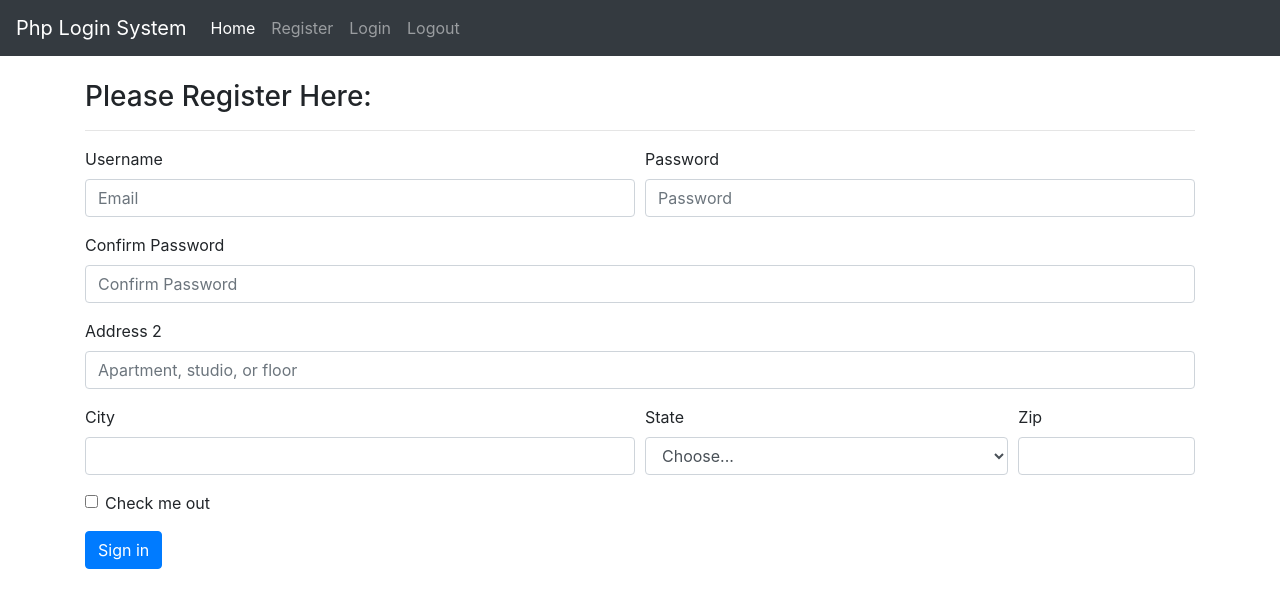
After one commit to khushbuw-mobio/Php_Assignment, a PHP site: page /reg.php in a window 1280 px wide. The commit adds this page. Shown: the top 608 px of the page. Run offline with PHP 8.4, Linux system fonts and the light colour scheme; a stand-in replaces the project's code that opens the database connection.

Commit message:
"all done"

```diff
--- /dev/null
+++ b/reg.php
@@ -0,0 +1,188 @@
+<?php
+require_once "config.php";
+
+$username = $password = $confirm_password = "";
+$username_err = $password_err = $confirm_password_err = "";
+
+if ($_SERVER['REQUEST_METHOD'] == "POST"){
+
+    // Check if username is empty
+    if(empty(trim($_POST["username"]))){
+        $username_err = "Username cannot be blank";
+    }
+    else{
+        $sql = "SELECT id FROM users WHERE username = ?";
+        $stmt = mysqli_prepare($conn, $sql);
+        if($stmt)
+        {
+            mysqli_stmt_bind_param($stmt, "s", $param_username);
+
+            // Set the value of param username
+            $param_username = trim($_POST['username']);
+
+            // Try to execute this statement
+            if(mysqli_stmt_execute($stmt)){
+                mysqli_stmt_store_result($stmt);
+                if(mysqli_stmt_num_rows($stmt) == 1)
+                {
+                    $username_err = "This username is already taken";
+                }
+                else{
+                    $username = trim($_POST['username']);
+                }
+            }
+            else{
+                echo "Something went wrong";
+            }
+        }
+    }
+
+    mysqli_stmt_close($stmt);
+
+
+// Check for password
+if(empty(trim($_POST['password']))){
+    $password_err = "Password cannot be blank";
+}
+elseif(strlen(trim($_POST['password'])) < 5){
+    $password_err = "Password cannot be less than 5 characters";
+}
+else{
+    $password = trim($_POST['password']);
+}
+
+// Check for confirm password field
+if(trim($_POST['password']) !=  trim($_POST['confirm_password'])){
+    $password_err = "Passwords should match";
+}
+
+
+// If there were no errors, go ahead and insert into the database
+if(empty($username_err) && empty($password_err) && empty($confirm_password_err))
+{
+    $sql = "INSERT INTO users (username, password) VALUES (?, ?)";
+    $stmt = mysqli_prepare($conn, $sql);
+    if ($stmt)
+    {
+        mysqli_stmt_bind_param($stmt, "ss", $param_username, $param_password);
+
+        // Set these parameters
+        $param_username = $username;
+        $param_password = password_hash($password, PASSWORD_DEFAULT);
+
+        // Try to execute the query
+        if (mysqli_stmt_execute($stmt))
+        {
+            header("location: login.php");
+        }
+        else{
+            echo "Something went wrong... cannot redirect!";
+        }
+    }
+    mysqli_stmt_close($stmt);
+}
+mysqli_close($conn);
+}
+
+?>
+
+
+
+
+<!doctype html>
+<html lang="en">
+  <head>
+    <!-- Required meta tags -->
+    <meta charset="utf-8">
+    <meta name="viewport" content="width=device-width, initial-scale=1, shrink-to-fit=no">
+
+    <!-- Bootstrap CSS -->
+    <link rel="stylesheet" href="https://stackpath.bootstrapcdn.com/bootstrap/4.3.1/css/bootstrap.min.css" integrity="sha384-ggOyR0iXCbMQv3Xipma34MD+dH/1fQ784/j6cY/iJTQUOhcWr7x9JvoRxT2MZw1T" crossorigin="anonymous">
+
+    <title>PHP login system!</title>
+  </head>
+  <body>
+  <nav class="navbar navbar-expand-lg navbar-dark bg-dark">
+  <a class="navbar-brand" href="#">Php Login System</a>
+  <button class="navbar-toggler" type="button" data-toggle="collapse" data-target="#navbarNavDropdown" aria-controls="navbarNavDropdown" aria-expanded="false" aria-label="Toggle navigation">
+    <span class="navbar-toggler-icon"></span>
+  </button>
+  <div class="collapse navbar-collapse" id="navbarNavDropdown">
+  <ul class="navbar-nav">
+      <li class="nav-item active">
+        <a class="nav-link" href="#">Home <span class="sr-only">(current)</span></a>
+      </li>
+      <li class="nav-item">
+        <a class="nav-link" href="register.php">Register</a>
+      </li>
+      <li class="nav-item">
+        <a class="nav-link" href="login.php">Login</a>
+      </li>
+      <li class="nav-item">
+        <a class="nav-link" href="logout.php">Logout</a>
+      </li>
+
+
+
+    </ul>
+  </div>
+</nav>
+
+<div class="container mt-4">
+<h3>Please Register Here:</h3>
+<hr>
+<form action="" method="post">
+  <div class="form-row">
+    <div class="form-group col-md-6">
+      <label for="inputEmail4">Username</label>
+      <input type="text" class="form-control" name="username" id="inputEmail4" placeholder="Email">
+    </div>
+    <div class="form-group col-md-6">
+      <label for="inputPassword4">Password</label>
+      <input type="password" class="form-control" name ="password" id="inputPassword4" placeholder="Password">
+    </div>
+  </div>
+  <div class="form-group">
+      <label for="inputPassword4">Confirm Password</label>
+      <input type="password" class="form-control" name ="confirm_password" id="inputPassword" placeholder="Confirm Password">
+    </div>
+  <div class="form-group">
+    <label for="inputAddress2">Address 2</label>
+    <input type="text" class="form-control" id="inputAddress2" placeholder="Apartment, studio, or floor">
+  </div>
+  <div class="form-row">
+    <div class="form-group col-md-6">
+      <label for="inputCity">City</label>
+      <input type="text" class="form-control" id="inputCity">
+    </div>
+    <div class="form-group col-md-4">
+      <label for="inputState">State</label>
+      <select id="inputState" class="form-control">
+        <option selected>Choose...</option>
+        <option>...</option>
+      </select>
+    </div>
+    <div class="form-group col-md-2">
+      <label for="inputZip">Zip</label>
+      <input type="text" class="form-control" id="inputZip">
+    </div>
+  </div>
+  <div class="form-group">
+    <div class="form-check">
+      <input class="form-check-input" type="checkbox" id="gridCheck">
+      <label class="form-check-label" for="gridCheck">
+        Check me out
+      </label>
+    </div>
+  </div>
+  <button type="submit" class="btn btn-primary">Sign in</button>
+</form>
+</div>
+
+    <!-- Optional JavaScript -->
+    <!-- jQuery first, then Popper.js, then Bootstrap JS -->
+    <script src="https://code.jquery.com/jquery-3.3.1.slim.min.js" integrity="sha384-q8i/X+965DzO0rT7abK41JStQIAqVgRVzpbzo5smXKp4YfRvH+8abtTE1Pi6jizo" crossorigin="anonymous"></script>
+    <script src="https://cdnjs.cloudflare.com/ajax/libs/popper.js/1.14.7/umd/popper.min.js" integrity="sha384-UO2eT0CpHqdSJQ6hJty5KVphtPhzWj9WO1clHTMGa3JDZwrnQq4sF86dIHNDz0W1" crossorigin="anonymous"></script>
+    <script src="https://stackpath.bootstrapcdn.com/bootstrap/4.3.1/js/bootstrap.min.js" integrity="sha384-JjSmVgyd0p3pXB1rRibZUAYoIIy6OrQ6VrjIEaFf/nJGzIxFDsf4x0xIM+B07jRM" crossorigin="anonymous"></script>
+  </body>
+</html>
--- a/save_record.php
+++ b/save_record.php
@@ -12,7 +12,7 @@ if(isset($_POST['save']))
     $english=$_POST['english'];
     $total=$_POST['total'];
     $perc=$_POST['perc'];
-    $marks_assign_by=$_SESSION['user'];
+    $marks_assign_by=$_SESSION['id'];
 
 
     if(!empty($name) || !empty($math) || !empty($biology) || !empty($history) || !empty($physics) || !empty($chemistry) || !empty($english) || !empty($total) || !empty($perc))
```
Also changed, not shown: db/php_assignment.sql (added, +114 -0 lines), log.php (added, +161 -0 lines), login.php (+42 -33 lines).
